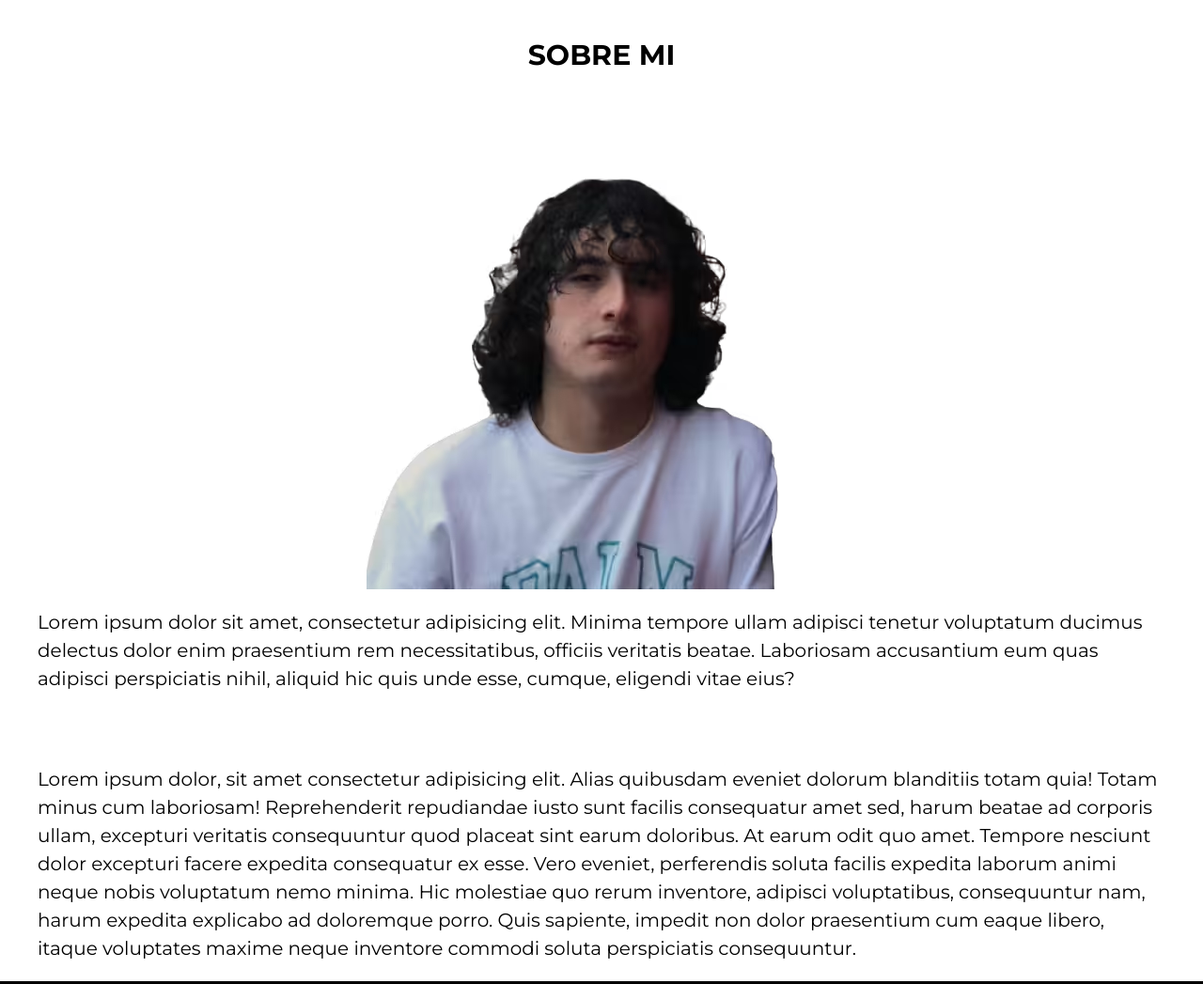
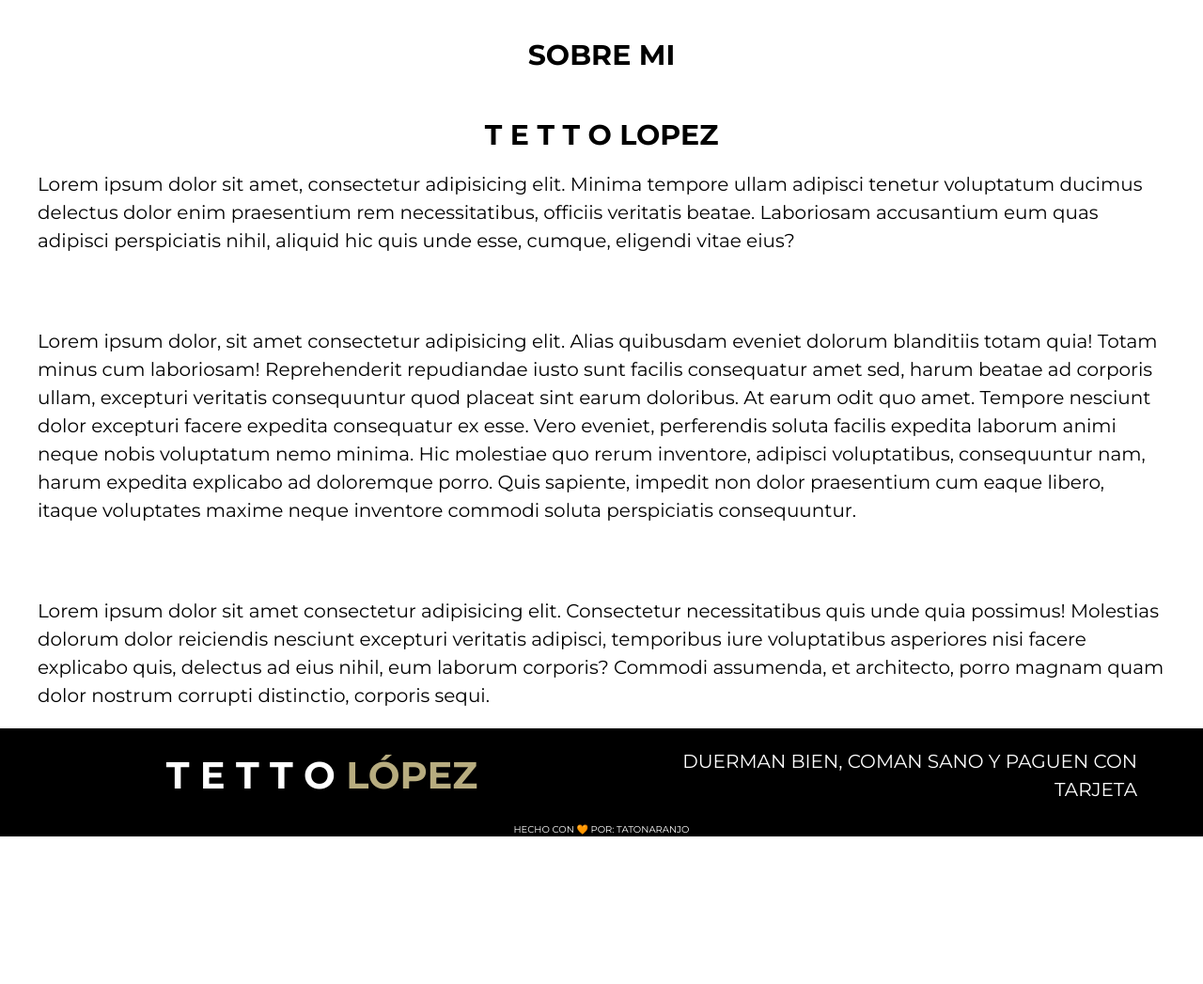
Before and after one commit to TatoNaranjo/PaginaTetto, a website: page about.html in a window 1280 px wide. Shown: the part 140-1187 px from the top of the page at 94% size. After the commit the page ends 1030 px from the top, so only its background shows below. Drawn offline with nearby package versions, Linux system fonts and the light colour scheme.

Commit message:
About me Section

```diff
--- a/about.html
+++ b/about.html
@@ -67,18 +67,17 @@ Si digo o escribo algo ilegal, controversial, funable o muy fuera de onda posibl
 
             <h3>Sobre Mi</h3>
             <article class = "about_me">
-              <div class = "entrada__imagen">
-                  <picture>
-                      <source srcset="build/img/Tetto Image.avif" type = "image/avif">
-                      <img loading="lazy" src="./build/img/principalImages/tetto_lopez.avif" alt="Tetto Lopez" />
-                    </picture>
+              <div class = "about-titulo">
+                <h4>T E T T O <span>LOPEZ</span></h4>
                 </div>
 
               <div class = "entrada__contenido">
                   <p>Lorem ipsum dolor sit amet, consectetur adipisicing elit. Minima tempore ullam adipisci tenetur voluptatum ducimus delectus dolor enim praesentium rem necessitatibus, officiis veritatis beatae. Laboriosam accusantium eum quas adipisci perspiciatis nihil, aliquid hic quis unde esse, cumque, eligendi vitae eius?</p>
              <br><br>
                 <p>Lorem ipsum dolor, sit amet consectetur adipisicing elit. Alias quibusdam eveniet dolorum blanditiis totam quia! Totam minus cum laboriosam! Reprehenderit repudiandae iusto sunt facilis consequatur amet sed, harum beatae ad corporis ullam, excepturi veritatis consequuntur quod placeat sint earum doloribus. At earum odit quo amet. Tempore nesciunt dolor excepturi facere expedita consequatur ex esse. Vero eveniet, perferendis soluta facilis expedita laborum animi neque nobis voluptatum nemo minima. Hic molestiae quo rerum inventore, adipisci voluptatibus, consequuntur nam, harum expedita explicabo ad doloremque porro. Quis sapiente, impedit non dolor praesentium cum eaque libero, itaque voluptates maxime neque inventore commodi soluta perspiciatis consequuntur.</p>
-                </div>
+            <br><br>
+            <p>Lorem ipsum dolor sit amet consectetur adipisicing elit. Consectetur necessitatibus quis unde quia possimus! Molestias dolorum dolor reiciendis nesciunt excepturi veritatis adipisci, temporibus iure voluptatibus asperiores nisi facere explicabo quis, delectus ad eius nihil, eum laborum corporis? Commodi assumenda, et architecto, porro magnam quam dolor nostrum corrupti distinctio, corporis sequi.</p>
+            </div>
 
             </article>
 
@@ -98,6 +97,9 @@ Si digo o escribo algo ilegal, controversial, funable o muy fuera de onda posibl
               <p class = "footer-text_2">Duerman bien, Coman Sano y paguen con tarjeta</p>
             </div>
         </div>
+        <div class = "credits_div">
+            <p class = "footer-text_3">Hecho con 🧡 por: TatoNaranjo</p>
+          </div>
       </div>
     </footer>
     <script src='https://cdnjs.cloudflare.com/ajax/libs/jquery/3.2.1/jquery.min.js'></script>
--- a/src/scss/layout/_principal.scss
+++ b/src/scss/layout/_principal.scss
@@ -59,10 +59,10 @@
   flex-direction: column;
   align-items: center;
   justify-content: center;
-  img{
-    max-width: 90rem;
-    align-items: center;
-  }
+
+  h4{
+    font-size: 3rem;
+   }
 p{
   padding-top: 2rem;
   padding-bottom:2rem;
```
Also changed, not shown: build/css/app.css, build/img/principalImages/Tetto Logo.avif (added), build/img/principalImages/Tetto Logo.png (added), build/img/principalImages/Tetto Logo.webp (added), src/img/principalImages/Tetto Logo.png (added), 1 other file.
